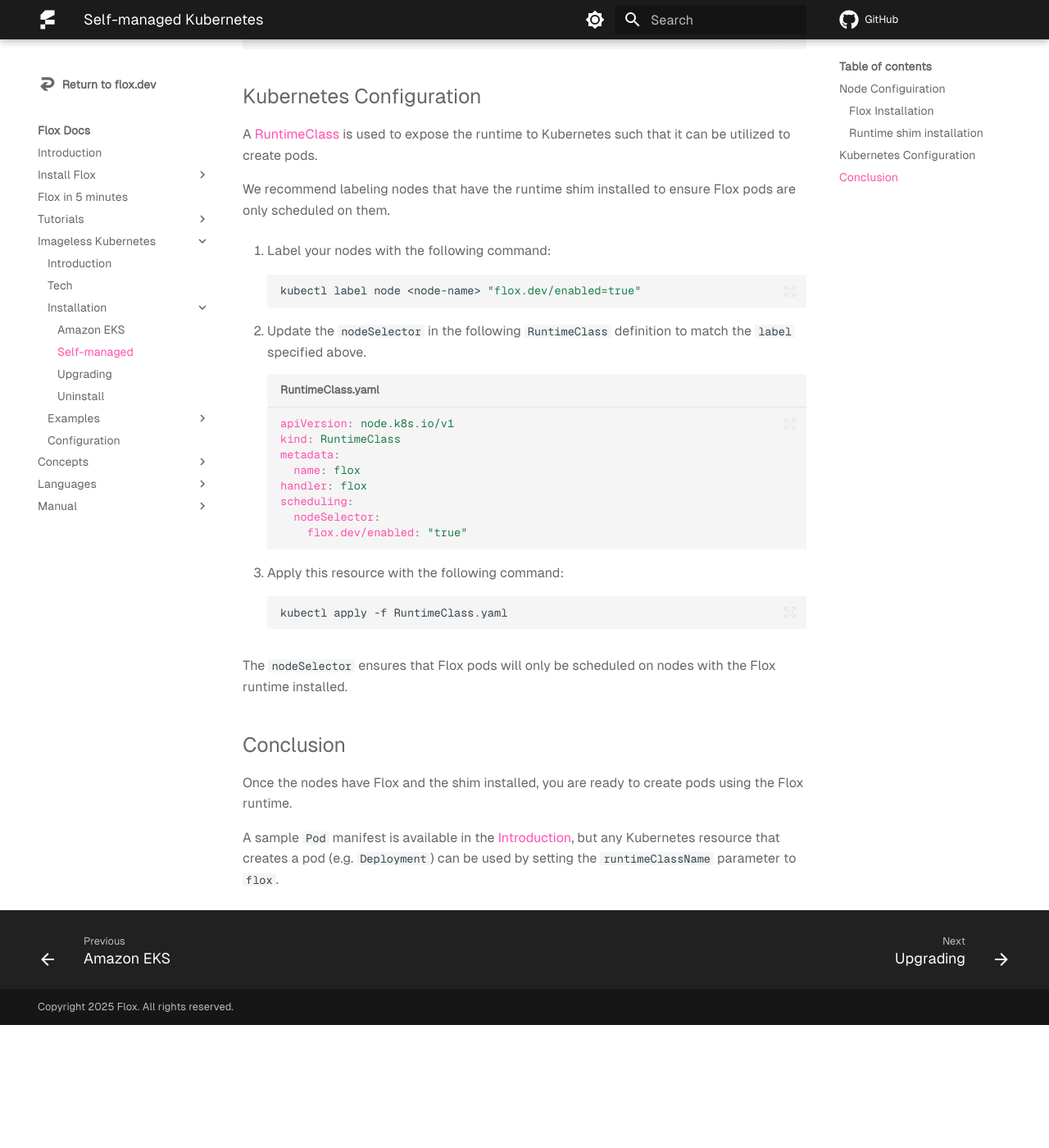
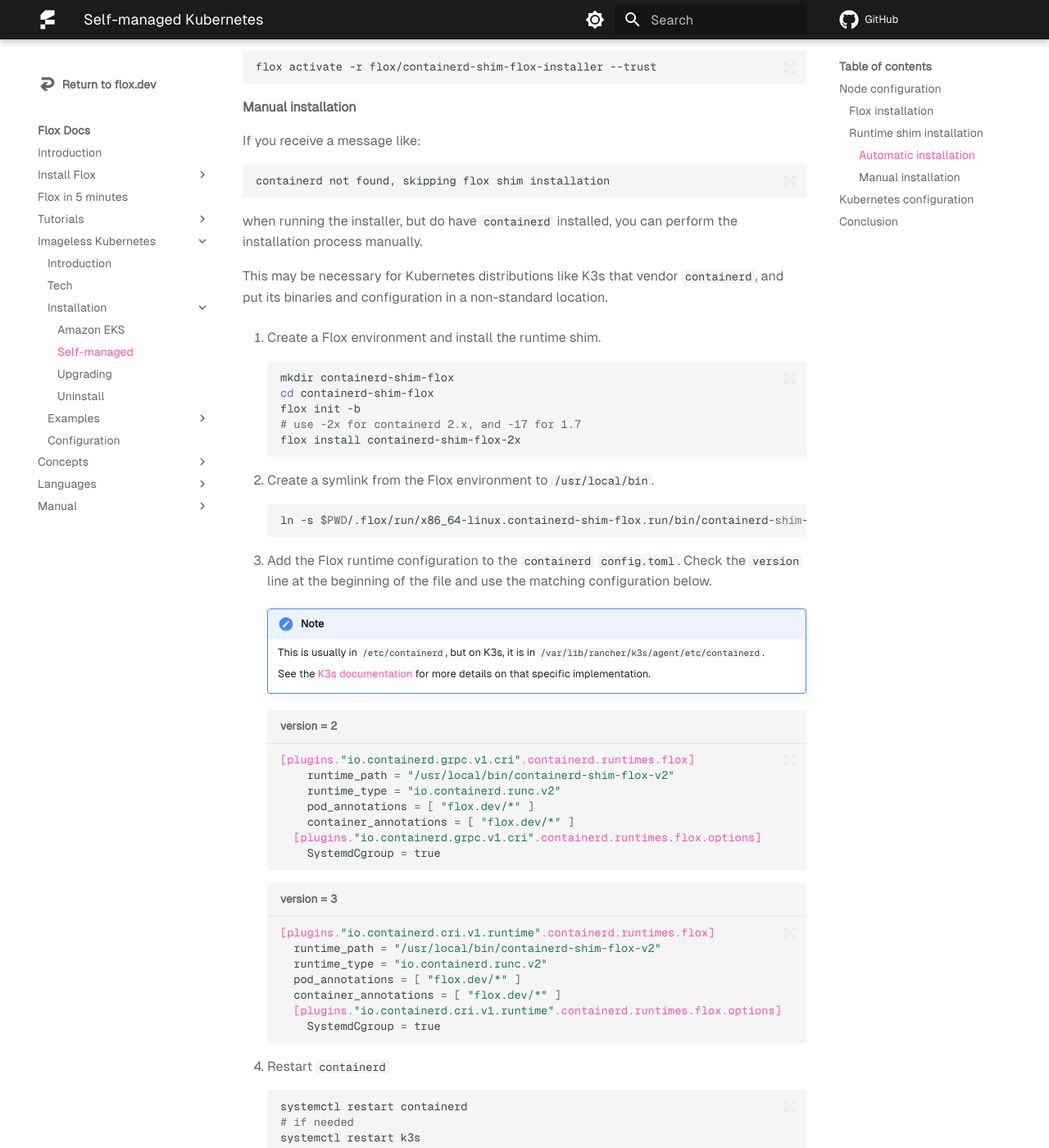
Before and after one commit to flox/floxdocs, an MkDocs documentation site: the page built from docs/k8s/install/self-managed.md, in a window 1280 px wide and 1400 px high, scrolled down 1146 px. Shown: the whole window at 82% size. Built offline with MkDocs 1.6.1 and Material for MkDocs 9.7.7, drawn with Linux system fonts in a browser that asks for light colours; plug-ins that fetch from the network failed and are left out; comment, search, counter and statistics services are not loaded; before the commit the page ends 2396 px from its top, so only the background shows below that; some of the changed text lies outside the part shown.

Commit message:
feat: add manual installation steps (#372)

````diff
--- a/docs/k8s/install/self-managed.md
+++ b/docs/k8s/install/self-managed.md
@@ -14,15 +14,17 @@
 
 !!! note "Imageless Kubernetes requires a minimum `containerd` version of `1.7`."
 
-## Node Configuiration
+## Node configuration
 
-### Flox Installation
+### Flox installation
 
 Flox packages and installation instructions for `rpm` and `deb` based distributions are available from the the [Install Flox][install-flox] page.
 
 Flox will need to be installed on each node that will host Imageless Kubernetes pods.
 
 ### Runtime shim installation
+
+#### Automatic installation
 
 We provide an installer in the form of a Flox environment that deploys Imageless Kubernetes by:
 
@@ -39,7 +41,72 @@
 flox activate -r flox/containerd-shim-flox-installer --trust
 ```
 
-## Kubernetes Configuration
+#### Manual installation
+
+If you receive a message like:
+
+```sh
+containerd not found, skipping flox shim installation
+```
+
+when running the installer, but do have `containerd` installed, you can perform the installation process manually.
+
+This may be necessary for Kubernetes distributions like K3s that vendor `containerd`, and put its binaries and configuration in a non-standard location.
+
+1. Create a Flox environment and install the runtime shim.
+
+    ```sh
+    mkdir containerd-shim-flox
+    cd containerd-shim-flox
+    flox init -b
+    # use -2x for containerd 2.x, and -17 for 1.7
+    flox install containerd-shim-flox-2x
+    ```
+
+2. Create a symlink from the Flox environment to `/usr/local/bin`.
+
+    ```sh
+    ln -s $PWD/.flox/run/x86_64-linux.containerd-shim-flox.run/bin/containerd-shim-flox-v2 /usr/local/bin/containerd-shim-flox-v2
+
+    ```
+
+3. Add the Flox runtime configuration to the `containerd` `config.toml`.
+Check the `version` line at the beginning of the file and use the matching configuration below.
+
+    !!! note "Note"
+        This is usually in `/etc/containerd`, but on K3s, it is in `/var/lib/rancher/k3s/agent/etc/containerd`.
+
+        See the [K3s documentation](https://docs.k3s.io/advanced#configuring-containerd) for more details on that specific implementation.
+
+    ```toml title="version = 2"
+    [plugins."io.containerd.grpc.v1.cri".containerd.runtimes.flox]
+        runtime_path = "/usr/local/bin/containerd-shim-flox-v2"
+        runtime_type = "io.containerd.runc.v2"
+        pod_annotations = [ "flox.dev/*" ]
+        container_annotations = [ "flox.dev/*" ]
+      [plugins."io.containerd.grpc.v1.cri".containerd.runtimes.flox.options]
+        SystemdCgroup = true
+    ```
+
+    ```toml title="version = 3"
+    [plugins."io.containerd.cri.v1.runtime".containerd.runtimes.flox]
+      runtime_path = "/usr/local/bin/containerd-shim-flox-v2"
+      runtime_type = "io.containerd.runc.v2"
+      pod_annotations = [ "flox.dev/*" ]
+      container_annotations = [ "flox.dev/*" ]
+      [plugins."io.containerd.cri.v1.runtime".containerd.runtimes.flox.options]
+        SystemdCgroup = true
+    ```
+
+4. Restart `containerd`
+
+    ```sh
+    systemctl restart containerd
+    # if needed
+    systemctl restart k3s
+    ```
+
+## Kubernetes configuration
 
 A [RuntimeClass][runtime-class] is used to expose the runtime to Kubernetes such that it can be utilized to create pods.
 
````
Also changed, not shown: other parts of docs/k8s/install/self-managed.md (+1 -1 lines), docs/k8s/install/eks.md (+6 -4 lines), docs/k8s/install/uninstall.md (+0 -1 lines).
